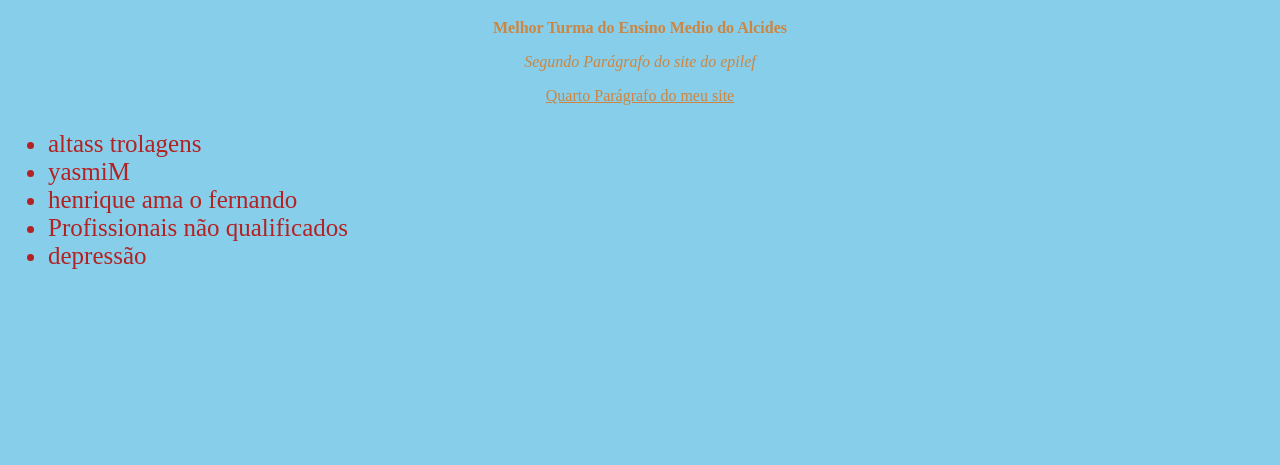
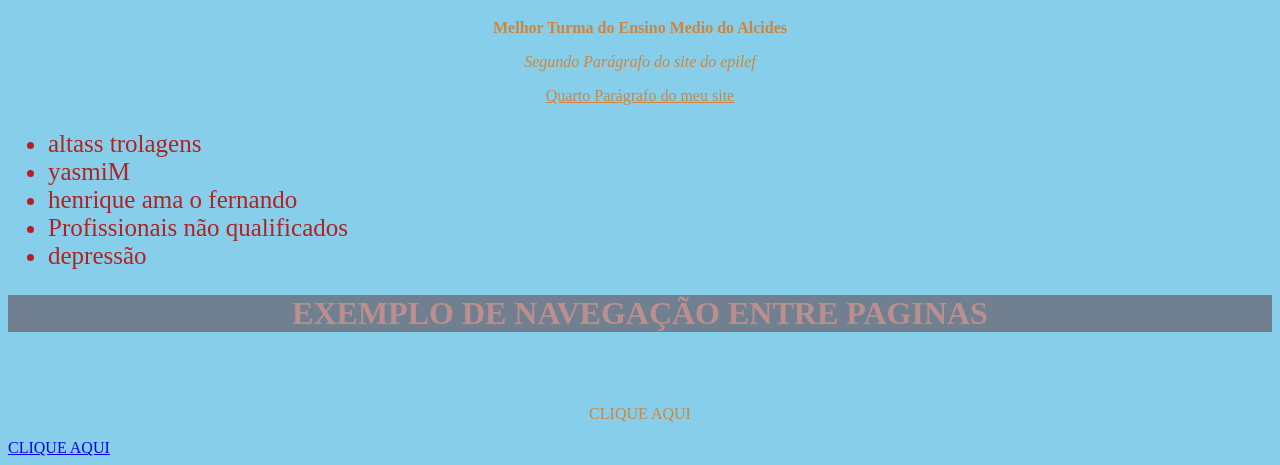
Before and after one commit to FelipDoCapa/site-felipe, a plain HTML site: page index.html in a window 1280 px wide. Shown: the part 369-834 px from the top of the page. Before the commit the page ends 800 px from the top, so only its background shows below. Drawn offline with Linux system fonts and the light colour scheme.

Commit message:
Update index.html

```diff
--- a/index.html
+++ b/index.html
@@ -43,5 +43,10 @@
                 <li class="itens">Profissionais não qualificados</li>
                 <li class="itens">depressão</li>
             </ul>
+    <h1>EXEMPLO DE NAVEGAÇÃO ENTRE PAGINAS</h1>
+    <br>
+    <br>
+    <p> CLIQUE AQUI</p>
+    <a href="https://www.youtube.com/"> CLIQUE AQUI</a>
 </body>
 </html>
```
